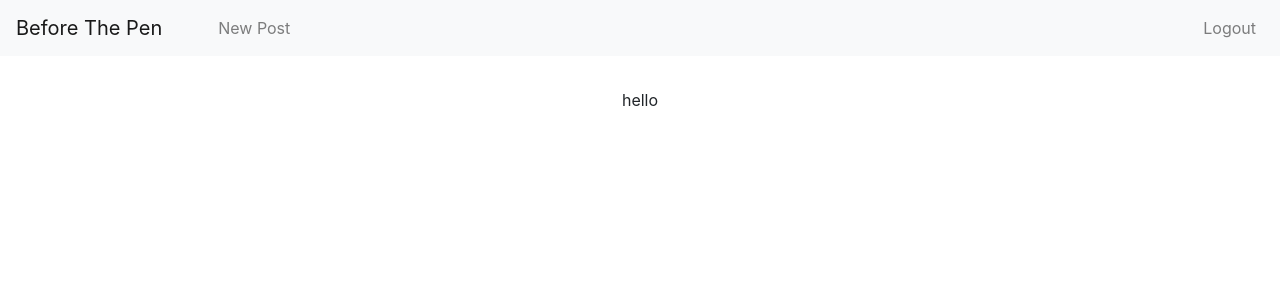
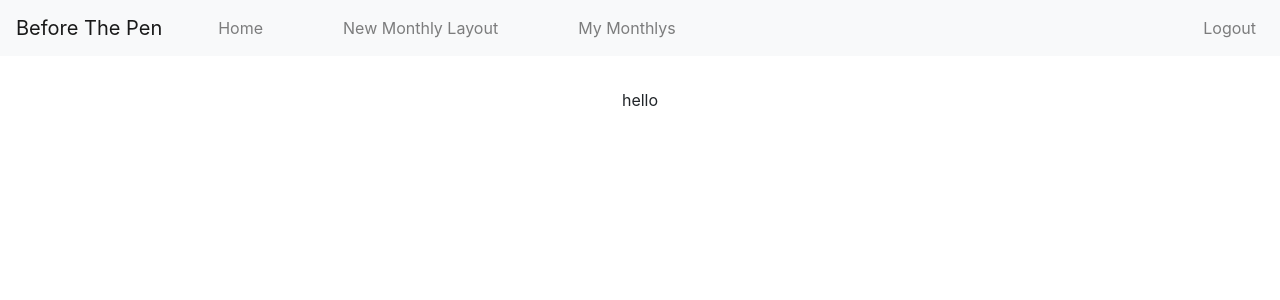
Before and after one commit to anna-moore/NSS-Back-End-Capstone-Before-the-Pen, a React (Create React App) app in the folder client/: page / in a window 1280 px wide. Shown: the top 300 px of the page. Built offline with nearby package versions, Linux system fonts and the light colour scheme; no server answers; sample sign-in values are in the browser's storage.

Commit message:
update the navbar with correct names + create module for holding both spotlight and resourcelinks

```diff
--- a/client/src/components/Header.js
+++ b/client/src/components/Header.js
@@ -34,11 +34,22 @@ export default function Header() {
                 <Collapse isOpen={isOpen} navbar>
                     <Nav className="mr-auto" navbar>
                         {/* When isLoggedIn === true, we will render the Home link */}
+                        {/* Update the links for all navbar items  */}
                         {isLoggedIn && (
                             <>
                                 <NavItem style={{ margin: '0 2em' }}>
                                     <NavLink tag={RRNavLink} to="/posts/create">
-                                        New Post
+                                        Home
+                                    </NavLink>
+                                </NavItem>
+                                <NavItem style={{ margin: '0 2em' }}>
+                                    <NavLink tag={RRNavLink} to="/posts/create">
+                                        New Monthly Layout
+                                    </NavLink>
+                                </NavItem>
+                                <NavItem style={{ margin: '0 2em' }}>
+                                    <NavLink tag={RRNavLink} to="/posts/create">
+                                        My Monthlys
                                     </NavLink>
                                 </NavItem>
                             </>
--- /dev/null
+++ b/client/src/components/hompage/Homepage.js
@@ -0,0 +1 @@
+//this module will bring together both the spotlight and the resource links
```
